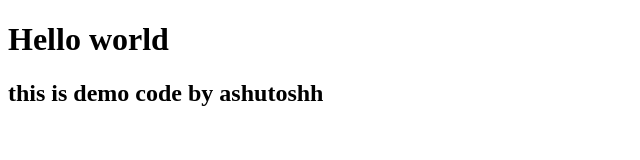
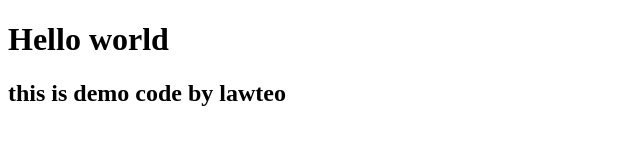
Before and after one commit to lawteo/spinnaker-demo, a plain HTML site: page index.html in a window 1280 px wide. Shown: the full height of the page, 0-640 px from the left. Drawn offline with Linux system fonts and the light colour scheme.

Commit message:
Update index.html

```diff
--- a/index.html
+++ b/index.html
@@ -8,7 +8,7 @@
 </head>
 <body>
     <h1> Hello world </h1>
-    <h2> this is demo code by ashutoshh </h2>
+    <h2> this is demo code by lawteo </h2>
 
 </body>
 </html>
```
